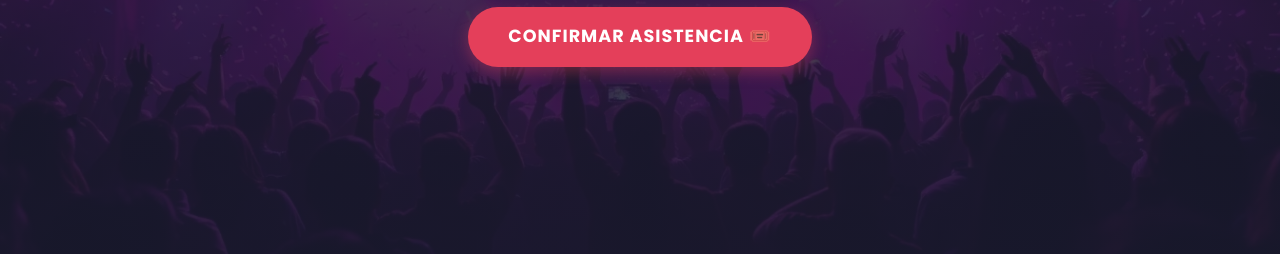
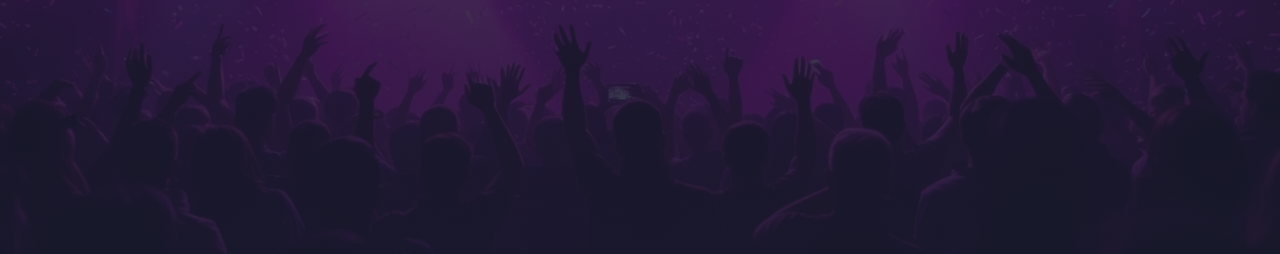
Before and after one commit to CoolSites1/BrayFestt, a plain HTML site: page index.html in a window 1280 px wide. Shown: the part 546-800 px from the top of the page. Drawn offline with Linux system fonts and the light colour scheme.

Commit message:
Update index.html

```diff
--- a/index.html
+++ b/index.html
@@ -21,7 +21,7 @@
             <div class="hero-content">
                 <h1 class="hero-title">BrayFest</h1>
                 <p class="hero-subtitle">¡La fiesta del año! Estás invitado a celebrar una noche épica.</p>
-                <a href="#rsvp" class="btn btn-primary">Confirmar Asistencia 🎟️</a>
+
             </div>
 
             </div>
```
